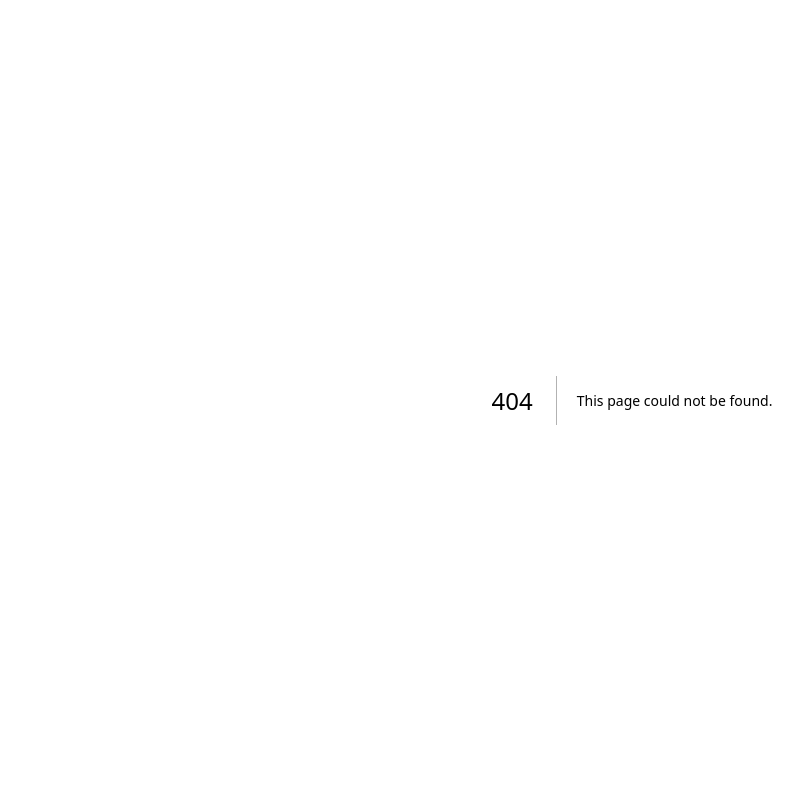
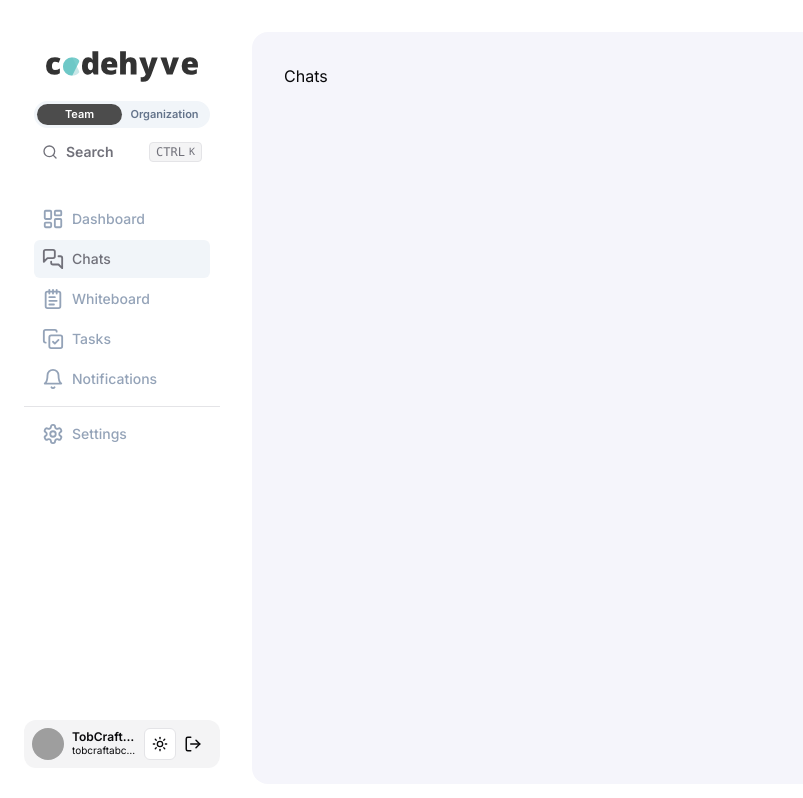
Before and after one commit to TobCraft3521/codehyve, a Next.js app: page /dashboard/1/org/chats in a window 1280 px wide. Before the commit this address had no page. Shown: the whole page, without its empty margins (8-811 px from the left). Built offline with nearby package versions, Linux system fonts and the light colour scheme; no server answers; grey boxes are pictures that could not be loaded.

Commit message:
set up team org routing, sidebar adapts as well and some design improvements

```diff
--- /dev/null
+++ b/app/(app)/dashboard/[organizationId]/org/chats/page.tsx
@@ -0,0 +1,17 @@
+"use client"
+
+import { useAppState } from "@/hooks/use-appstate"
+import { useEffect } from "react"
+
+const Chats = () => {
+  const appState = useAppState()
+  useEffect(() => {
+    appState.setTab("chats")
+
+    // eslint-disable-next-line react-hooks/exhaustive-deps
+  }, [])
+
+  return <div className="">Chats</div>
+}
+
+export default Chats
--- /dev/null
+++ b/app/(app)/dashboard/[organizationId]/org/notifications/page.tsx
@@ -0,0 +1,17 @@
+"use client"
+
+import { useAppState } from "@/hooks/use-appstate"
+import { useEffect } from "react"
+
+const Notifications = () => {
+  const appState = useAppState()
+  useEffect(() => {
+    appState.setTab("notifications")
+
+    // eslint-disable-next-line react-hooks/exhaustive-deps
+  }, [])
+
+  return <div className="">Notifications</div>
+}
+
+export default Notifications
--- /dev/null
+++ b/app/(app)/dashboard/[organizationId]/org/tasks/page.tsx
@@ -0,0 +1,17 @@
+"use client"
+
+import { useAppState } from "@/hooks/use-appstate"
+import { useEffect } from "react"
+
+const Tasks = () => {
+  const appState = useAppState()
+  useEffect(() => {
+    appState.setTab("tasks")
+
+    // eslint-disable-next-line react-hooks/exhaustive-deps
+  }, [])
+
+  return <div className="">Tasks</div>
+}
+
+export default Tasks
--- /dev/null
+++ b/app/(app)/dashboard/[organizationId]/org/whiteboard/page.tsx
@@ -0,0 +1,17 @@
+"use client"
+
+import { useAppState } from "@/hooks/use-appstate"
+import { useEffect } from "react"
+
+const Whiteboard = () => {
+  const appState = useAppState()
+  useEffect(() => {
+    appState.setTab("whiteboard")
+
+    // eslint-disable-next-line react-hooks/exhaustive-deps
+  }, [])
+
+  return <div className="">Whiteboard</div>
+}
+
+export default Whiteboard
--- /dev/null
+++ b/app/(app)/dashboard/[organizationId]/team/(dashboard)/page.tsx
@@ -0,0 +1,17 @@
+"use client"
+
+import { useAppState } from "@/hooks/use-appstate"
+import { useEffect } from "react"
+
+const Dashboard = () => {
+  const appState = useAppState()
+  useEffect(() => {
+    appState.setTab("dashboard")
+
+    // eslint-disable-next-line react-hooks/exhaustive-deps
+  }, [])
+
+  return <div className="">Dashboard</div>
+}
+
+export default Dashboard
--- /dev/null
+++ b/app/(app)/dashboard/[organizationId]/team/chats/page.tsx
@@ -0,0 +1,17 @@
+"use client"
+
+import { useAppState } from "@/hooks/use-appstate"
+import { useEffect } from "react"
+
+const Chats = () => {
+  const appState = useAppState()
+  useEffect(() => {
+    appState.setTab("chats")
+
+    // eslint-disable-next-line react-hooks/exhaustive-deps
+  }, [])
+
+  return <div className="">Chats</div>
+}
+
+export default Chats
--- /dev/null
+++ b/app/(app)/dashboard/[organizationId]/team/notifications/page.tsx
@@ -0,0 +1,17 @@
+"use client"
+
+import { useAppState } from "@/hooks/use-appstate"
+import { useEffect } from "react"
+
+const Notifications = () => {
+  const appState = useAppState()
+  useEffect(() => {
+    appState.setTab("notifications")
+
+    // eslint-disable-next-line react-hooks/exhaustive-deps
+  }, [])
+
+  return <div className="">Notifications</div>
+}
+
+export default Notifications
--- /dev/null
+++ b/app/(app)/dashboard/[organizationId]/team/tasks/page.tsx
@@ -0,0 +1,17 @@
+"use client"
+
+import { useAppState } from "@/hooks/use-appstate"
+import { useEffect } from "react"
+
+const Tasks = () => {
+  const appState = useAppState()
+  useEffect(() => {
+    appState.setTab("tasks")
+
+    // eslint-disable-next-line react-hooks/exhaustive-deps
+  }, [])
+
+  return <div className="">Tasks</div>
+}
+
+export default Tasks
--- /dev/null
+++ b/app/(app)/dashboard/[organizationId]/team/whiteboard/page.tsx
@@ -0,0 +1,17 @@
+"use client"
+
+import { useAppState } from "@/hooks/use-appstate"
+import { useEffect } from "react"
+
+const Whiteboard = () => {
+  const appState = useAppState()
+  useEffect(() => {
+    appState.setTab("whiteboard")
+
+    // eslint-disable-next-line react-hooks/exhaustive-deps
+  }, [])
+
+  return <div className="">Whiteboard</div>
+}
+
+export default Whiteboard
--- a/components/dashboard/sidebar/sidebar.module.css
+++ b/components/dashboard/sidebar/sidebar.module.css
@@ -23,10 +23,8 @@
 }
 
 .varprovider {
-  --toggleColor: #8b5cf6;
-  [data-theme="dark"] & {
-    --toggleColor: #7c3aed;
-  }
+  /* primary foreground color? 60 30 10 (10 <-) */
+  --toggleColor: #4c4c4c;
 }
 
 .toggleCheckbox:checked + .toggleContainer::before {
--- a/components/dashboard/sidebar/sidebar.tsx
+++ b/components/dashboard/sidebar/sidebar.tsx
@@ -9,6 +9,7 @@ import {
   MessagesSquare,
   NotepadText,
   Search,
+  Settings,
   UserIcon,
 } from "lucide-react"
 import Image from "next/image"
@@ -23,6 +24,7 @@ import { User } from "@supabase/supabase-js"
 import UserCard from "./user-card"
 import { useAppState } from "@/hooks/use-appstate"
 import { useParams, useRouter } from "next/navigation"
+import { Separator } from "@/components/ui/separator"
 
 interface SideBarProps {
   className?: string
@@ -48,33 +50,46 @@ const SideBar = ({ className }: SideBarProps) => {
       name: "Dashboard",
       icon: <LayoutDashboard size={22} />,
       id: "dashboard",
-      href: "/dashboard/" + orgId,
+      href: "/dashboard/" + orgId + (team ? "/team" : "/org"),
     },
     {
       name: "Chats",
       icon: <MessagesSquare size={22} />,
       id: "chats",
-      href: "/dashboard/" + orgId + "/chats",
+      href: "/dashboard/" + orgId + (team ? "/team" : "/org") + "/chats",
     },
     {
       name: "Whiteboard",
       icon: <NotepadText size={22} />,
       id: "whiteboard",
-      href: "/dashboard/" + orgId + "/whiteboard",
+      href: "/dashboard/" + orgId + (team ? "/team" : "/org") + "/whiteboard",
     },
     {
       name: "Tasks",
       icon: <CopyCheck size={22} />,
       id: "tasks",
-      href: "/dashboard/" + orgId + "/tasks",
+      href: "/dashboard/" + orgId + (team ? "/team" : "/org") + "/tasks",
     },
     {
       name: "Notifications",
       icon: <Bell size={22} />,
       id: "notifications",
-      href: "/dashboard/" + orgId + "/notifications",
+      href:
+        "/dashboard/" + orgId + (team ? "/team" : "/org") + "/notifications",
     },
   ]
+  const secondaryTabs = [
+    {
+      name: "Settings",
+      icon: <Settings size={22} />,
+      id: "settings",
+      href: "/dashboard/" + orgId + "/settings",
+    },
+  ]
+  const handleTeamOrgSwitch = (teamOrOrg: boolean) => {
+    if (teamOrOrg) router.push("/dashboard/" + orgId + "/team")
+    else router.push("/dashboard/" + orgId + "/org")
+  }
   return (
     <div
       className={cn(
@@ -82,7 +97,7 @@ const SideBar = ({ className }: SideBarProps) => {
         className,
       )}
     >
-      <div className="flex w-[75vw] max-w-[260px] flex-col p-8">
+      <div className="flex w-[75vw] max-w-[260px] flex-col p-8 pt-12">
         <div className="flex w-full justify-center">
           <div className="flex w-full justify-center">
             <Image
@@ -101,7 +116,10 @@ const SideBar = ({ className }: SideBarProps) => {
             id="toggle"
             className={styles["toggleCheckbox"]}
             checked={!team} //not checked means team
-            onChange={() => setTeam(!team)}
+            onChange={() => {
+              setTeam(!team)
+              handleTeamOrgSwitch(!team) // set state only has an effect after the render
+            }}
           />
           <label
             htmlFor="toggle"
@@ -117,7 +135,7 @@ const SideBar = ({ className }: SideBarProps) => {
 
           <button
             // onClick={() => setOpen(true)}
-            className="group mt-4 flex w-44 items-center gap-x-2 rounded-md px-2 py-2 transition hover:bg-zinc-700/10 dark:hover:bg-zinc-700/50"
+            className="group mt-2 flex w-44 items-center gap-x-2 rounded-md px-2 py-1.5 transition hover:bg-zinc-700/10 dark:hover:bg-zinc-700/50"
           >
             <Search className="h-4 w-4 text-zinc-500 dark:text-zinc-400" />
             <p className="dark:group hover:text-zinc-500-hover:dark:text-zinc-300 text-sm font-semibold text-zinc-500 group-hover:text-zinc-600 dark:text-zinc-400">
@@ -128,16 +146,35 @@ const SideBar = ({ className }: SideBarProps) => {
             </kbd>
           </button>
         </div>
-
         <div className="mt-6 flex w-full flex-col items-center gap-0.5 p-2 text-sm font-medium">
           {tabs.map((tab) => (
             <Link
               href={tab.href}
               key={tab.id}
               className={cn(
-                "flex w-44 flex-row items-center gap-2 rounded-md p-2 text-sm text-zinc-400 transition-all",
+                "flex w-44 flex-row items-center gap-2 rounded-md p-2 text-sm text-slate-400 transition-all",
                 appState.tab === tab.id
-                  ? "bg-slate-100 text-zinc-500 dark:bg-zinc-800"
+                  ? "bg-slate-100 text-zinc-500 dark:bg-zinc-800 dark:text-zinc-300"
+                  : "hover:bg-slate-100 hover:text-zinc-500 hover:dark:bg-zinc-800 hover:dark:text-zinc-300",
+              )}
+              onClick={() => {
+                appState.setTab(tab.id)
+              }}
+            >
+              {tab.icon} {tab.name}
+            </Link>
+          ))}
+        </div>
+        <Separator />
+        <div className=" flex w-full flex-col items-center gap-0.5 p-2 text-sm font-medium">
+          {secondaryTabs.map((tab) => (
+            <Link
+              href={tab.href}
+              key={tab.id}
+              className={cn(
+                "flex w-44 flex-row items-center gap-2 rounded-md p-2 text-sm text-slate-400 transition-all",
+                appState.tab === tab.id
+                  ? "bg-slate-100 text-zinc-500 dark:bg-zinc-800 dark:text-zinc-300"
                   : "hover:bg-slate-100 hover:text-zinc-500 hover:dark:bg-zinc-800 hover:dark:text-zinc-300",
               )}
               onClick={() => {
```
Also changed, not shown: app/(app)/dashboard/[organizationId]/org/(dashboard)/page.tsx (renamed from app/(app)/dashboard/[organizationId]/(dashboard)/page.tsx).
